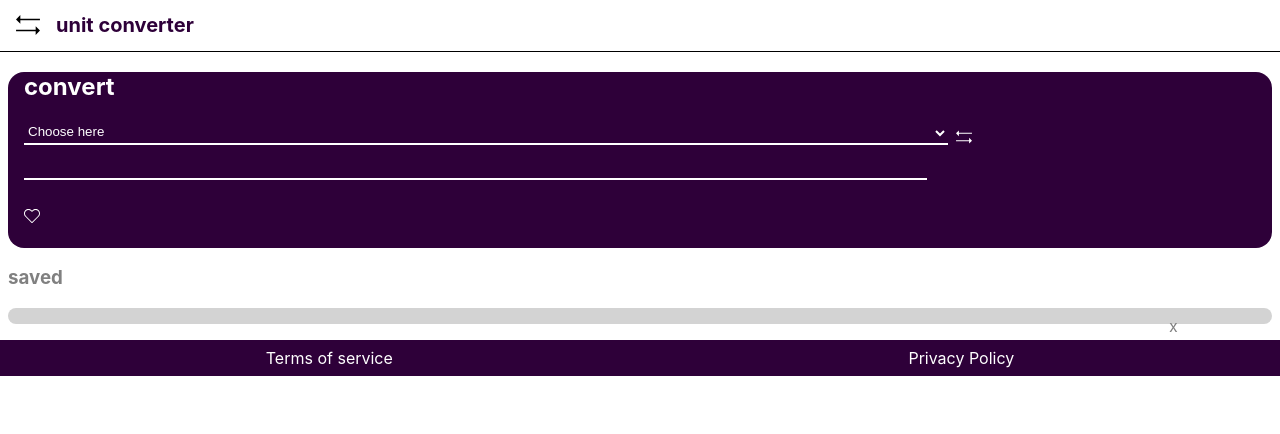
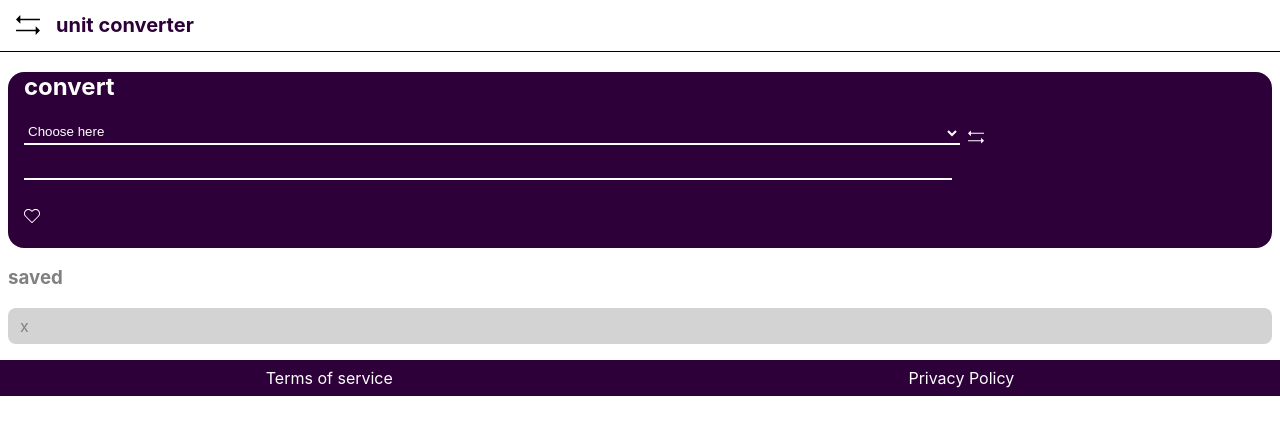
Before and after one commit to jQta/react-unit-converter, a React (Create React App) app: page / in a window 1280 px wide. Both pictures are taken after a click on the picture 32 px from the left and 213 px from the top of the page. Shown: the top 434 px of the page. Built offline with nearby package versions, Linux system fonts and the light colour scheme.

Commit message:
FEAT: Changes in sass

```diff
--- a/src/components/convert/Convert.js
+++ b/src/components/convert/Convert.js
@@ -13,7 +13,6 @@ export default function Convert() {
   const [saved, setSaved] = useState([]);
 
   function setConvert() {
-    if (numberDistance !== undefined) {
     if (selectValue === "1") {
       setResultsConvert(numberDistance * 0.621371);
       setMeasure("km");
@@ -38,7 +37,6 @@ export default function Convert() {
       setResultsConvert(numberDistance * 2.54);
       setMeasure("inch");
       setMeasureConvert("cm");
-      }
     }
   }
 
@@ -166,9 +164,10 @@ export default function Convert() {
       </div>
       <div className="saved-box">
         <h3 className="saved-box__title">saved</h3>
-        <ul className="saved-box__row">
+        <div className="saved-box__desktop">
+          <ul className="saved-box__info">
             {saved.map((item, index) => (
-            <li className="saved-box__row--item" key={index}>
+              <li className="saved-box__info--item" key={index}>
                 {item}
                 <span className="saved-box__delete" onClick={() => onDelete(index)}>
                   x
@@ -177,6 +176,7 @@ export default function Convert() {
             ))}
           </ul>
         </div>
+      </div>
     </>
   );
 }
--- a/src/components/convert/Convert.scss
+++ b/src/components/convert/Convert.scss
@@ -21,13 +21,13 @@
   &__exchange {
     width: 16px;
     height: 16px;
+    margin: 8px 0 0 8px;
     filter: brightness(0) invert(1);
-    margin: 8px 0 0 8px;
+    cursor: pointer;
   }
 
   &__measure {
-    margin: 0;
-    margin-left: 8px;
+    margin-left: 10px;
     color: #ffffff;
   }
 
@@ -36,7 +36,7 @@
     border: none;
     border-bottom: 2px solid #ffffff;
     color: #ffffff;
-    width: 75%;
+    width: 76%;
   }
 
   &__input {
@@ -45,7 +45,7 @@
     border-bottom: 2px solid #ffffff;
     color: #ffffff;
     text-align: right;
-    width: 73%;
+    width: 75%;
   }
 }
 
@@ -63,16 +63,18 @@
   }
 
   &__result {
+    display: flex;
+    justify-content: flex-end;
+    width: 260px;
     color: #ffffff;
     font-weight: bold;
     margin: 0;
-    padding-left: 136px;
   }
 
   &__measure {
     color: #ffffff;
     margin: 0;
-    padding-left: 8px;
+    padding-left: 11px;
   }
 }
 
@@ -83,7 +85,7 @@
     color: #808080;
   }
 
-  &__row {
+  &__info {
     padding: 0;
 
     &--item {
@@ -93,12 +95,11 @@
       border-radius: 8px;
       margin-top: 16px;
       padding: 8px 12px;
+      justify-content: space-between;
     }
   }
 
   &__delete {
-    position: absolute;
-    right: 8%;
     color: #808080;
     cursor: pointer;
   }
@@ -110,7 +111,7 @@ input::-webkit-inner-spin-button {
   margin: 0;
 }
 
-input[type=number] {
+input[type="number"] {
   -moz-appearance: textfield;
 }
 
@@ -124,12 +125,39 @@ input[type=number] {
   .saved-box__title {
     margin-left: 35%;
   }
-  .saved-box__row--item {
+  .saved-box__info--item {
     margin-left: 35%;
     max-width: 33%;
   }
-
-  .saved-box__delete {
-    right: 32%;
+  .convert-outcome__result {
+    width: 455px;
+  }
+  .saved-box__desktop {
+    width: 50%;
+    padding-left: 35%;
+  }
+  .saved-box__info {
+    display: flex;
+    flex-wrap: wrap;
+    gap: 0px 46px;
+  }
+  .saved-box__info--item {
+    width: 30%;
+    margin-left: 0;
   }
 }
+
+@media (min-width: 3440px) {
+  .convert-panel__select {
+    width: 85%;
+  }
+  .convert-panel__input {
+    width: 84.6%;
+  }
+  .convert-outcome__result {
+    width: 934px;
+  }
+  .saved-box__info {
+    gap: 0px 84px;
+  }
+}
```
Lines whose indentation alone changed are shown as unchanged.
